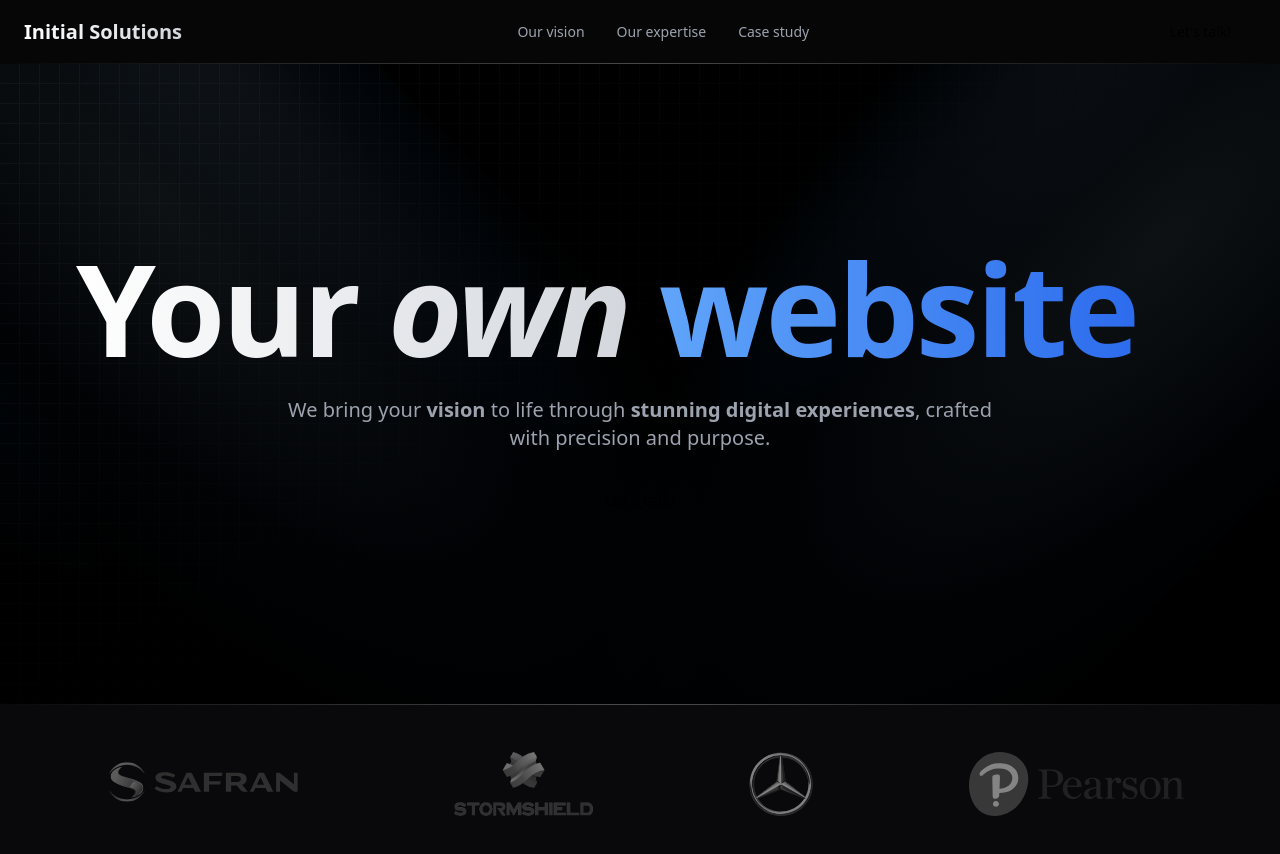
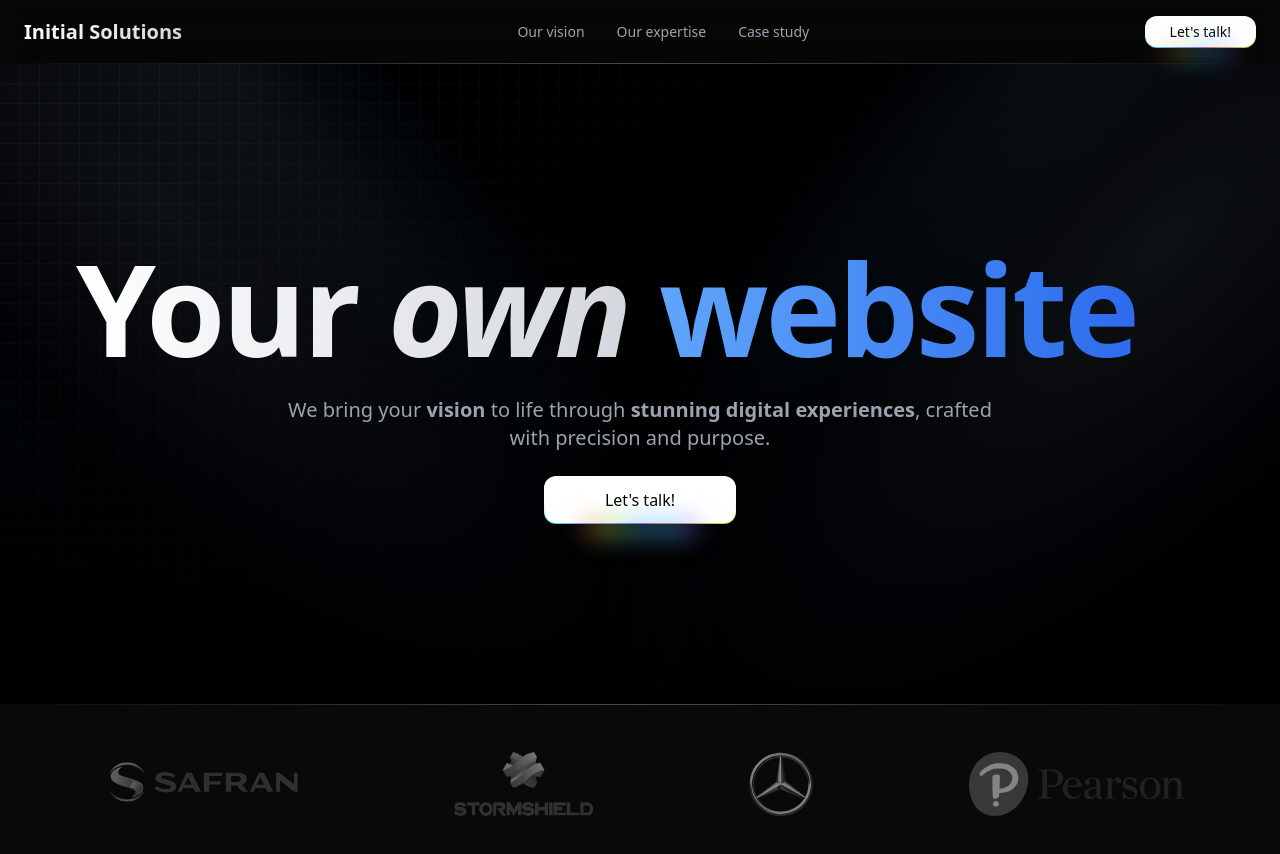
Before and after one commit to Initial-Solutions/Project-Agency, a React (Vite) app: page / in a window 1280 px wide. Shown: the top 854 px of the page. Built offline with nearby package versions, Linux system fonts and the light colour scheme.

Commit message:
fix RainbowButton

```diff
--- a/src/styles/global.css
+++ b/src/styles/global.css
@@ -1,69 +1,75 @@
 @tailwind base;
 @tailwind components;
 @tailwind utilities;
-
 @layer base {
   :root {
     --background: 0 0% 100%;
-        --foreground: 0 0% 3.9%;
+    --foreground: 240 10% 3.9%;
     --card: 0 0% 100%;
-        --card-foreground: 0 0% 3.9%;
+    --card-foreground: 240 10% 3.9%;
     --popover: 0 0% 100%;
-        --popover-foreground: 0 0% 3.9%;
-        --primary: 0 0% 9%;
+    --popover-foreground: 240 10% 3.9%;
+    --primary: 240 5.9% 10%;
     --primary-foreground: 0 0% 98%;
-        --secondary: 0 0% 96.1%;
-        --secondary-foreground: 0 0% 9%;
-        --muted: 0 0% 96.1%;
-        --muted-foreground: 0 0% 45.1%;
-        --accent: 0 0% 96.1%;
-        --accent-foreground: 0 0% 9%;
+    --secondary: 240 4.8% 95.9%;
+    --secondary-foreground: 240 5.9% 10%;
+    --muted: 240 4.8% 95.9%;
+    --muted-foreground: 240 3.8% 46.1%;
+    --accent: 240 4.8% 95.9%;
+    --accent-foreground: 240 5.9% 10%;
     --destructive: 0 84.2% 60.2%;
     --destructive-foreground: 0 0% 98%;
-        --border: 0 0% 89.8%;
-        --input: 0 0% 89.8%;
-        --ring: 0 0% 3.9%;
+    --border: 240 5.9% 90%;
+    --input: 240 5.9% 90%;
+    --ring: 240 10% 3.9%;
     --chart-1: 12 76% 61%;
     --chart-2: 173 58% 39%;
     --chart-3: 197 37% 24%;
     --chart-4: 43 74% 66%;
     --chart-5: 27 87% 67%;
-        --radius: 0.5rem
+    --radius: 0.5rem;
+    --color-1: 0 100% 63%;
+    --color-2: 270 100% 63%;
+    --color-3: 210 100% 63%;
+    --color-4: 195 100% 63%;
+    --color-5: 90 100% 63%;
   }
-
   .dark {
-        --background: 0 0% 3.9%;
+    --background: 240 10% 3.9%;
     --foreground: 0 0% 98%;
-        --card: 0 0% 3.9%;
+    --card: 240 10% 3.9%;
     --card-foreground: 0 0% 98%;
-        --popover: 0 0% 3.9%;
+    --popover: 240 10% 3.9%;
     --popover-foreground: 0 0% 98%;
     --primary: 0 0% 98%;
-        --primary-foreground: 0 0% 9%;
-        --secondary: 0 0% 14.9%;
+    --primary-foreground: 240 5.9% 10%;
+    --secondary: 240 3.7% 15.9%;
     --secondary-foreground: 0 0% 98%;
-        --muted: 0 0% 14.9%;
-        --muted-foreground: 0 0% 63.9%;
-        --accent: 0 0% 14.9%;
+    --muted: 240 3.7% 15.9%;
+    --muted-foreground: 240 5% 64.9%;
+    --accent: 240 3.7% 15.9%;
     --accent-foreground: 0 0% 98%;
     --destructive: 0 62.8% 30.6%;
     --destructive-foreground: 0 0% 98%;
-        --border: 0 0% 14.9%;
-        --input: 0 0% 14.9%;
-        --ring: 0 0% 83.1%;
+    --border: 240 3.7% 15.9%;
+    --input: 240 3.7% 15.9%;
+    --ring: 240 4.9% 83.9%;
     --chart-1: 220 70% 50%;
     --chart-2: 160 60% 45%;
     --chart-3: 30 80% 55%;
     --chart-4: 280 65% 60%;
-        --chart-5: 340 75% 55%
+    --chart-5: 340 75% 55%;
+    --color-1: 0 100% 63%;
+    --color-2: 270 100% 63%;
+    --color-3: 210 100% 63%;
+    --color-4: 195 100% 63%;
+    --color-5: 90 100% 63%;
   }
 }
-
 @layer base {
   * {
     @apply border-border;
   }
-
   body {
     @apply bg-background text-foreground;
   }
```
Lines whose indentation alone changed are shown as unchanged.
